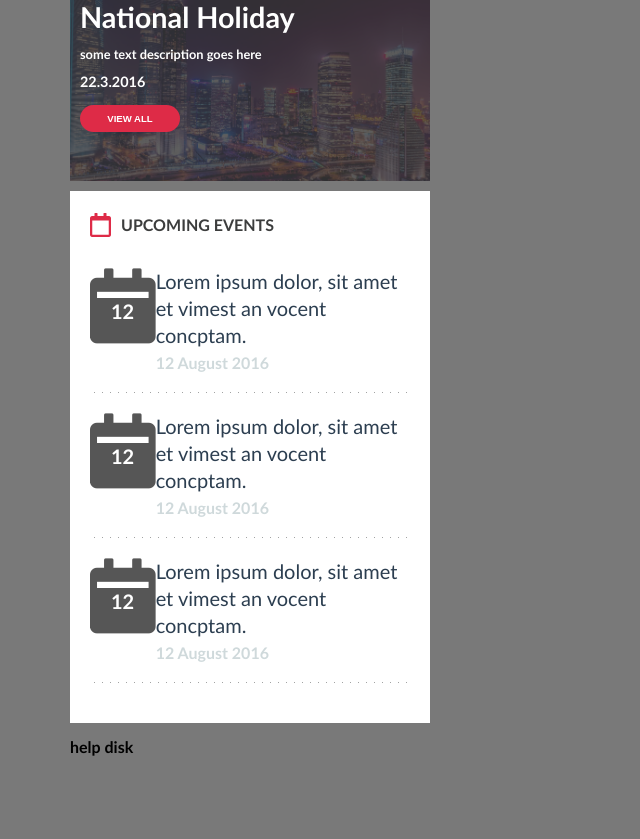
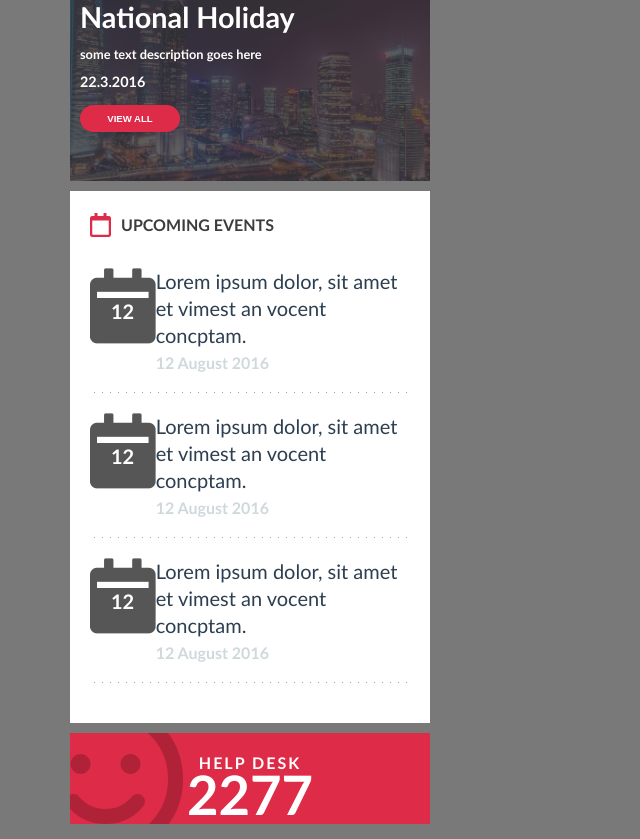
Before and after one commit to moelzanaty3/itworx-task-frontend, a website: page index.pug in a window 1280 px wide. Shown: the part 579-1418 px from the top of the page, without its empty margins (0-640 px from the left). Before the commit the page ends 1354 px from the top, so only its background shows below. Drawn offline with nearby package versions, Linux system fonts and the light colour scheme; files that its build step writes are made by us from their sources.

Commit message:
make help desk section

```diff
--- a/assets/css/scss/components/__all.scss
+++ b/assets/css/scss/components/__all.scss
@@ -8,3 +8,4 @@
 @import "news";
 @import "circular";
 @import "events";
+@import "help-desk";
--- /dev/null
+++ b/assets/css/scss/components/_help-desk.scss
@@ -0,0 +1,34 @@
+.item.item__help-desk {
+  position: relative;
+  background: $color-brand;
+  overflow: hidden;
+  .smile {
+    position: absolute;
+    top: -34px;
+    left: -42px;
+    opacity: 0.2;
+    i.far.fa-smile {
+      font-size: 160px;
+    }
+  }
+  .content {
+    padding: 1rem;
+    display: flex;
+    justify-content: center;
+    align-items: center;
+    flex-direction: column;
+    strong {
+      color: $color-white;
+      font-weight: bolder;
+      &:nth-child(1) {
+        text-transform: uppercase;
+        font-size: 1rem;
+        letter-spacing: 2px;
+        margin-bottom: 5px;
+      }
+      &:nth-child(2) {
+        font-size: 3.4rem;
+      }
+    }
+  }
+}
--- a/components/_help-desk.pug
+++ b/components/_help-desk.pug
@@ -1,2 +1,6 @@
 .item.item__help-desk
-    | help disk
+    .smile
+        i.far.fa-smile
+    .content
+        strong help desk
+        strong 2277
```
Also changed, not shown: assets/css/site.css, index.html.
